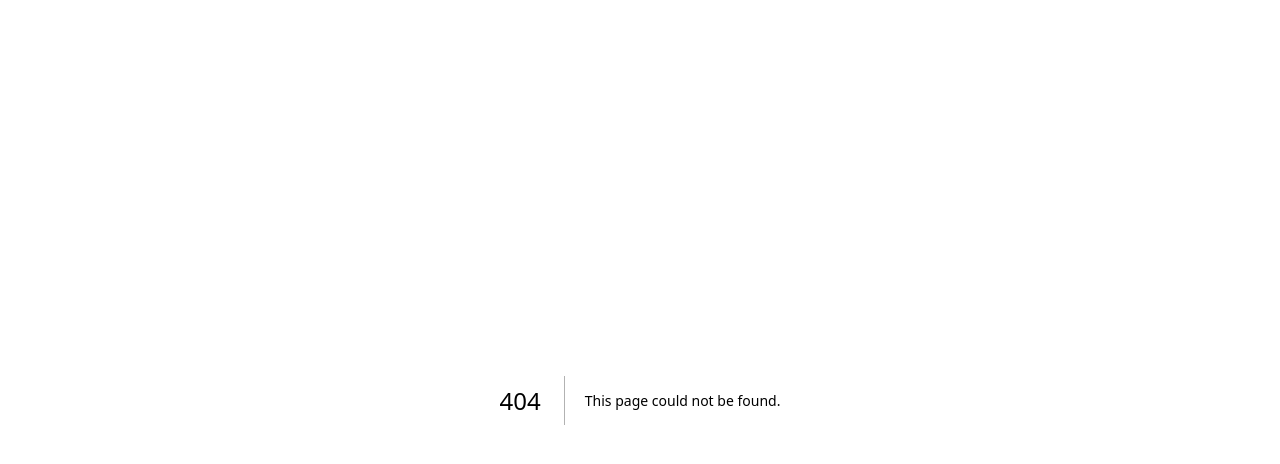
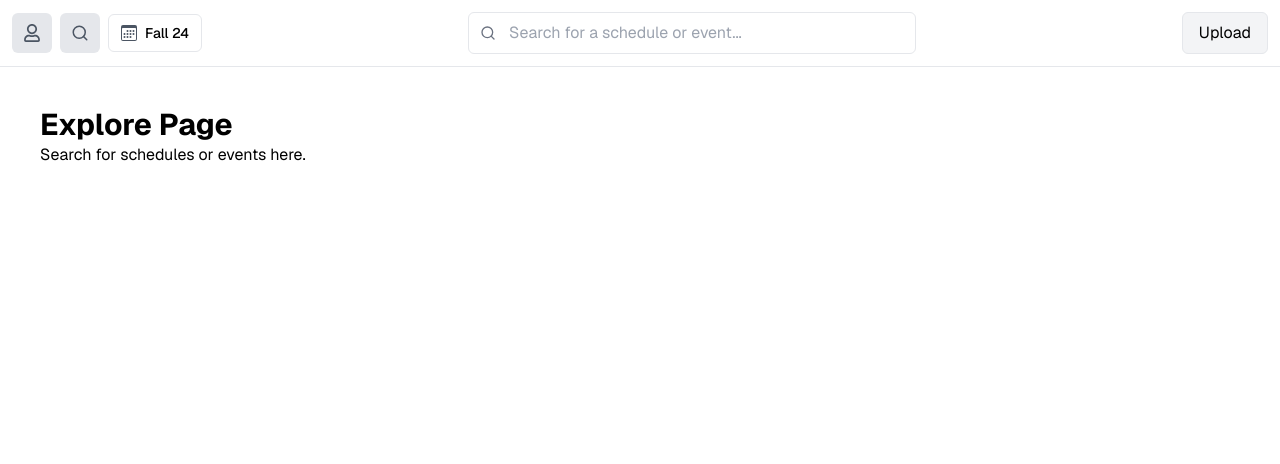
Before and after one commit to scottylabs-labrador/cmucal-v2, a Next.js app: page /explore in a window 1280 px wide. Before the commit this address had no page. Shown: the top 464 px of the page. Built offline with nearby package versions, Linux system fonts and the light colour scheme.

Commit message:
created a basic version of navbar

```diff
--- a/package.json
+++ b/package.json
@@ -22,6 +22,7 @@
     "next": "^15.0.1",
     "react": "^18.3.1",
     "react-dom": "^18.3.1",
+    "react-icons": "^5.5.0",
     "zod": "^3.23.3"
   },
   "devDependencies": {
--- /dev/null
+++ b/src/app/components/Navbar.tsx
@@ -0,0 +1,55 @@
+"use client"; // Required for event handlers in the App Router
+
+import { useState } from "react";
+import Link from "next/link";
+import { FiSearch } from "react-icons/fi"; // Search icon
+import { FaRegUser } from "react-icons/fa"; // User icon
+import { BsCalendar3 } from "react-icons/bs"; // Calendar icon
+
+export default function Navbar() {
+  const [selectedTerm, setSelectedTerm] = useState("Fall 24");
+
+  return (
+    <nav className="flex items-center justify-between p-3 border-b bg-white">
+      {/* Left Section: User & Search */}
+      <div className="flex items-center space-x-2">
+        {/* User Icon (Links to Profile Page) */}
+        <Link href="/profile">
+          <div className="flex items-center justify-center w-10 h-10 bg-gray-200 rounded-md cursor-pointer hover:bg-gray-300">
+            <FaRegUser className="text-gray-600" size={18} />
+          </div>
+        </Link>
+
+        {/* Search Button (Links to Search Page) */}
+        <Link href="/explore">
+          <div className="flex items-center justify-center w-10 h-10 bg-gray-200 rounded-md cursor-pointer hover:bg-gray-300">
+            <FiSearch className="text-gray-600" size={18} />
+          </div>
+        </Link>
+
+        {/* Term Selector (Not a link, just UI) */}
+        <button className="flex items-center px-3 py-2 space-x-2 border rounded-md">
+          <BsCalendar3 className="text-gray-600" size={16} />
+          <span className="text-sm font-medium">{selectedTerm}</span>
+        </button>
+      </div>
+
+      {/* Middle Section: Search Bar */}
+      <div className="relative flex items-center w-full max-w-md">
+        <FiSearch className="absolute left-3 text-gray-500" size={16} />
+        <input
+          type="text"
+          placeholder="Search for a schedule or event..."
+          className="w-full p-2 pl-10 border rounded-md focus:outline-none focus:ring-1 focus:ring-gray-400"
+        />
+      </div>
+
+      {/* Right Section: Upload Button (Links to Upload Page) */}
+      <Link href="/upload">
+        <button className="px-4 py-2 border rounded-md bg-gray-100 hover:bg-gray-200">
+          Upload
+        </button>
+      </Link>
+    </nav>
+  );
+}
--- /dev/null
+++ b/src/app/explore/page.tsx
@@ -0,0 +1,8 @@
+export default function Explore() {
+    return (
+      <div className="p-10">
+        <h1 className="text-3xl font-bold">Explore Page</h1>
+        <p>Search for schedules or events here.</p>
+      </div>
+    );
+  }
--- a/src/app/layout.tsx
+++ b/src/app/layout.tsx
@@ -2,6 +2,7 @@ import "~/styles/globals.css";
 
 import { GeistSans } from "geist/font/sans";
 import { type Metadata } from "next";
+import Navbar from "@components/Navbar";
 
 export const metadata: Metadata = {
   title: "Create T3 App",
@@ -14,7 +15,10 @@ export default function RootLayout({
 }: Readonly<{ children: React.ReactNode }>) {
   return (
     <html lang="en" className={`${GeistSans.variable}`}>
-      <body>{children}</body>
+      <body>
+        <Navbar />
+        {children}
+      </body>
     </html>
   );
 }
--- /dev/null
+++ b/src/app/profile/page.tsx
@@ -0,0 +1,8 @@
+export default function Profile() {
+    return (
+      <div className="p-10">
+        <h1 className="text-3xl font-bold">User Profile</h1>
+        <p>Welcome to your profile page.</p>
+      </div>
+    );
+  }
--- /dev/null
+++ b/src/app/upload/page.tsx
@@ -0,0 +1,8 @@
+export default function Upload() {
+    return (
+      <div className="p-10">
+        <h1 className="text-3xl font-bold">Upload Page</h1>
+        <p>Upload your files or schedules here.</p>
+      </div>
+    );
+  }
--- a/tsconfig.json
+++ b/tsconfig.json
@@ -26,7 +26,8 @@
     /* Path Aliases */
     "baseUrl": ".",
     "paths": {
-      "~/*": ["./src/*"]
+      "~/*": ["./src/*"],
+      "@components/*": ["./src/app/components/*"]
     }
   },
   "include": [
```
Also changed, not shown: src/components/Navbar.tsx (deleted), 1 other file (tests, documents, lock files or other folders).
